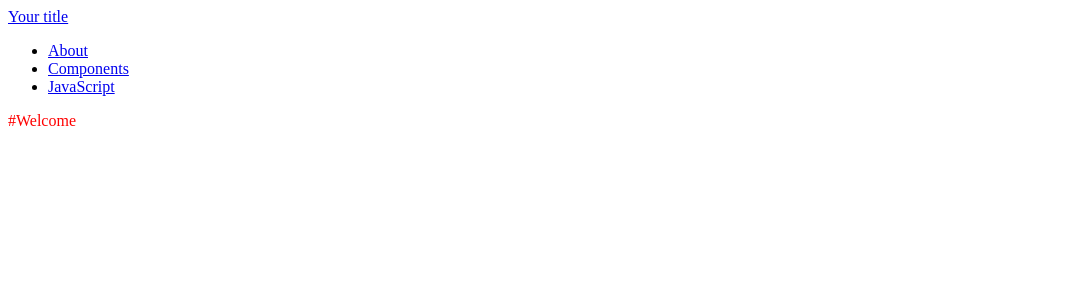
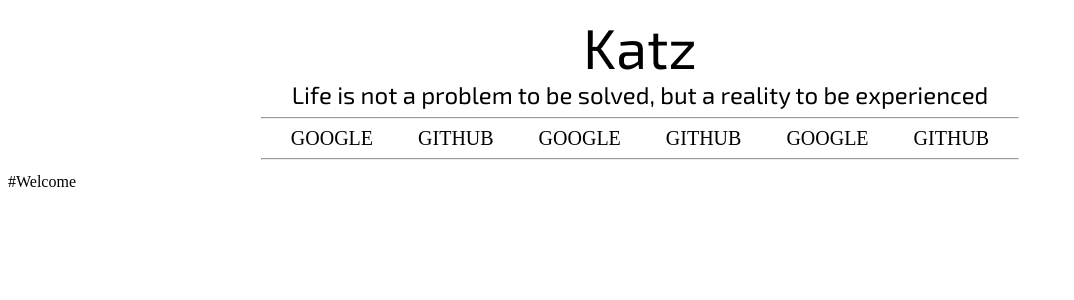
Before and after one commit to MYKatz/artless, a Jekyll site: the page built from index.html, in a window 1280 px wide. Shown: the top 300 px of the page, without its empty margins (0-1074 px from the left). Built offline with Jekyll 4.4.1, drawn with Linux system fonts in a browser that asks for light colours.

Commit message:
header links

```diff
--- a/_config.yml
+++ b/_config.yml
@@ -1,5 +1,23 @@
 title: Your title
 
+
+#optional
+customHeader: Katz #if you want the header text to be different than your site title
+subheader: Life is not a problem to be solved, but a reality to be experienced
+
+links:
+    - url: https://google.com/
+      name: Google
+    - url: https://github.com/mykatz
+      name: Github
+    - url: https://google.com/
+      name: Google
+    - url: https://github.com/mykatz
+      name: Github
+    - url: https://google.com/
+      name: Google
+    - url: https://github.com/mykatz
+      name: Github
 sass:
     sass_dir: _sass
     style: compressed
--- a/_includes/head.html
+++ b/_includes/head.html
@@ -2,5 +2,11 @@
     <meta charset="utf-8">
     <meta http-equiv="X-UA-Compatible" content="IE=edge">
     <meta name="viewport" content="width=device-width, initial-scale=1">
+    {% if site.customTitle %}
+        <title>{{ site.customTitle }}</title>
+    {% else %}
+        <title>{{ site.title }}</title>
+    {% endif %}
     <link rel="stylesheet" href="{{ "/assets/css/style.css" | relative_url }}">
+    <link rel="stylesheet" href="https://fonts.googleapis.com/css?family=Exo+2&display=swap">
 </head>
--- a/_includes/header.html
+++ b/_includes/header.html
@@ -1,12 +1,15 @@
-<nav>
-    <div class="nav-wrapper">
-        <div class="container">
-            <a href="#" class="brand-logo">{{ site.title }}</a>
-            <ul id="nav-mobile" class="right hide-on-med-and-down">
-            <li><a href="sass.html">About</a></li>
-            <li><a href="badges.html">Components</a></li>
-            <li><a href="collapsible.html">JavaScript</a></li>
-            </ul>
-        </div>
-    </div>
-    </nav>
+<div class="header">
+    {% if site.customHeader %}
+        <div class="title">{{ site.customHeader }}</div>
+    {% else %}
+        <div class="title">{{ site.title }}</div>
+    {% endif %}
+    <div class="subheader">{{ site.subheader }}</div>
+    {% if site.links %}
+    <hr>
+        {% for link in site.links %}
+            <a class="link" href={{ link.url }}>{{ link.name | upcase }} </a>
+        {%endfor %}
+    <hr>
+    {% endif %}
+</div>
--- a/assets/css/style.css
+++ b/assets/css/style.css
@@ -1,3 +1,24 @@
-.wrapper {
-    color: red
+.header{
+    text-align: center;
+    margin: auto;
+    width: 60%;
+    padding: 5px;
 }
+
+.title{
+    font-size: 3.5rem;
+    font-family: 'Exo 2', sans-serif;
+}
+
+.subheader{
+    font-size: 1.5rem;
+    font-family: 'Exo 2', sans-serif;
+}
+
+.link {
+    font-size: 1.25rem;
+    text-decoration: none;
+    color: black;
+    margin-left: 1.25rem;
+    margin-right: 1.25rem;
+}
```
